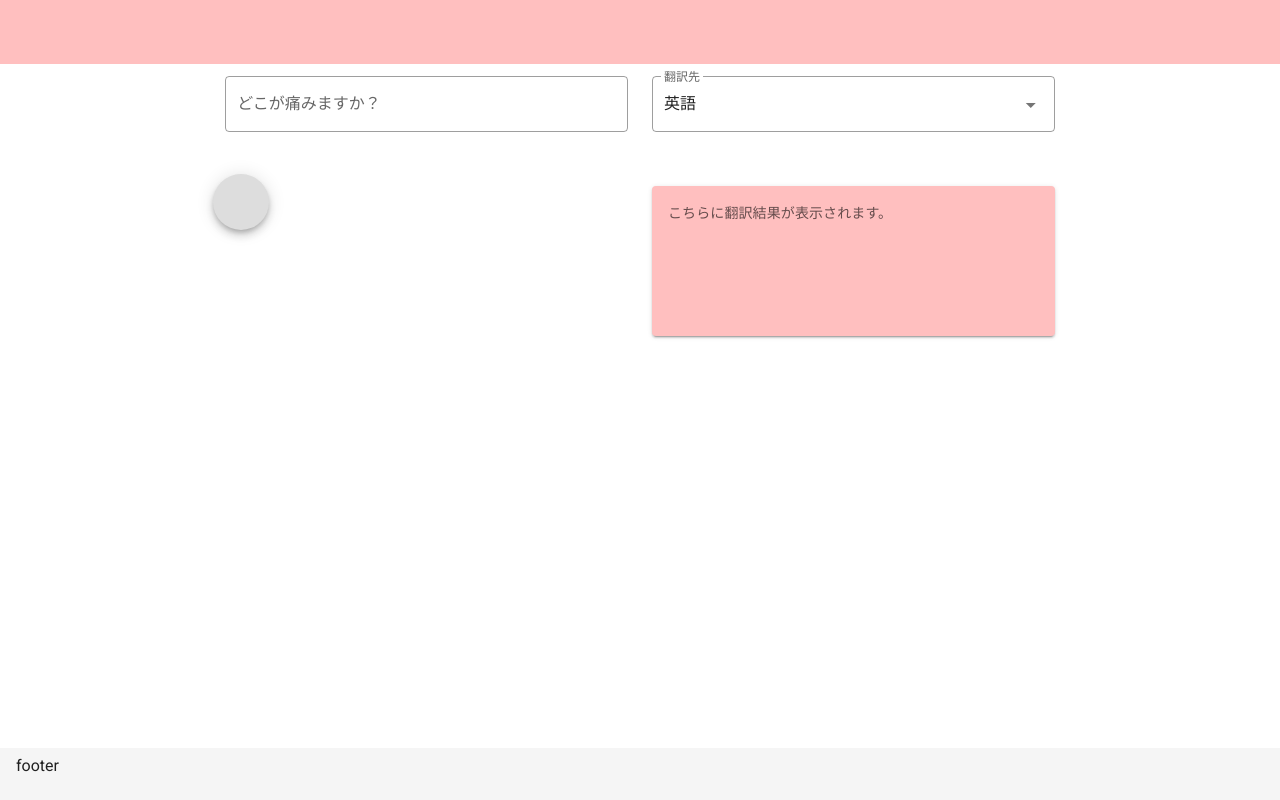
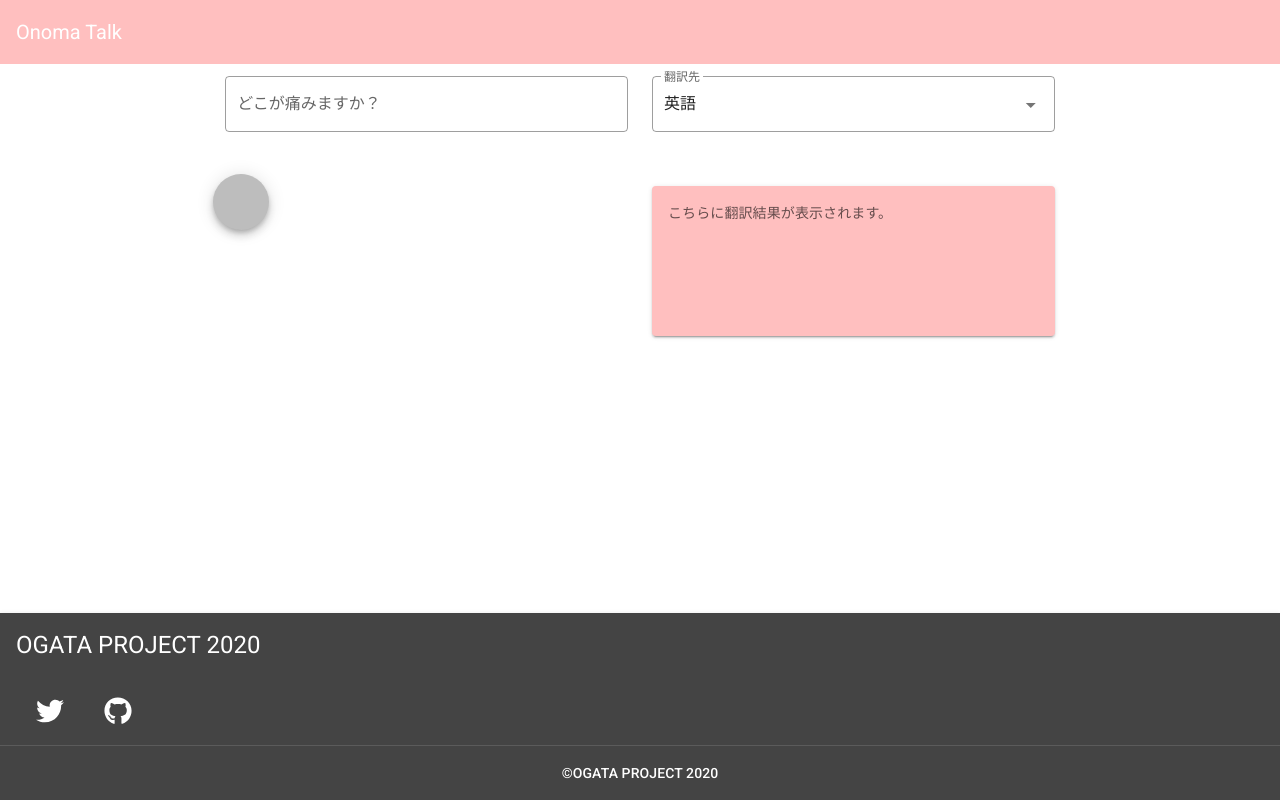
Before and after one commit to kmr-rmjr/onomatalk_web, a Vue app: page / in a window 1280 px wide. Built offline with nearby package versions, Linux system fonts and the light colour scheme; no server answers.

Commit message:
[update] ヘッダーとフッターを装飾

```diff
--- a/package.json
+++ b/package.json
@@ -8,6 +8,10 @@
     "lint": "vue-cli-service lint"
   },
   "dependencies": {
+    "@fortawesome/fontawesome-svg-core": "^1.2.32",
+    "@fortawesome/free-brands-svg-icons": "^5.15.1",
+    "@fortawesome/free-solid-svg-icons": "^5.15.1",
+    "@fortawesome/vue-fontawesome": "^2.0.0",
     "axios": "^0.21.0",
     "core-js": "^3.6.5",
     "vue": "^2.6.11",
--- a/src/App.vue
+++ b/src/App.vue
@@ -2,15 +2,36 @@
   <v-app>
     <header>
       <v-app-bar
+        dark
         flat
-        color="#FFBFBF"
-      ></v-app-bar>
+        :color="colors.primary"
+      >
+        <v-toolbar-title>Onoma Talk</v-toolbar-title>
+      </v-app-bar>
     </header>
     <v-main>
-      <translate></translate>
+      <translate
+        :activeColor="colors.primary"
+        :passiveColor="colors.passive"
+      ></translate>
     </v-main>
-    <v-footer>
-      <p>footer</p>
+    <v-footer
+      padless
+      dark
+    >
+      <v-card :color="colors.accent" tile width="100%">
+        <v-card-text class="headline white--text">OGATA PROJECT 2020</v-card-text>
+        <v-card-text class="">
+          <v-btn class="mx-4 text-left" icon>
+            <fa-icon size="2x" :icon="['fab', 'twitter']"/>
+          </v-btn>
+          <v-btn class="mx-4" icon href="https://github.com/kmr-rmjr/onomatalk_web" target="_blank">
+            <fa-icon size="2x" :icon="['fab', 'github']"/>
+          </v-btn>
+        </v-card-text>
+        <v-divider />
+        <v-card-text class="font-weight-medium white--text text-center">©OGATA PROJECT 2020</v-card-text>
+      </v-card>
     </v-footer>
   </v-app>
 </template>
@@ -19,14 +40,23 @@
 import Translate from '@/components/pages/Translate.vue';
 
 export default {
+  data() {
+    return {
+      colors: {
+        primary: '#FFBFBF',
+        passive: '#BDBDBD',
+        accent: '#444444',
+      }
+    }
+  },
   components: {
     Translate,
   }
 }
 </script>
 
-<style scoped>
+<style>
   body {
-    font-family: Hiragino Sans,Meiryo,sans-serif;;
+    font-family: Hiragino Sans,Meiryo,sans-serif;
   }
 </style>
--- a/src/components/pages/Translate.vue
+++ b/src/components/pages/Translate.vue
@@ -3,6 +3,7 @@
     <v-row justify="center">
       <v-col cols="12" lg="4" md="5" sm="6">
         <v-text-field
+          :color="activeColor"
           outlined
           label="どこが痛みますか？"
           :value="part"
@@ -11,6 +12,7 @@
       </v-col>
       <v-col cols="12" lg="4" md="5" sm="6">
         <v-select
+          :color="activeColor"
           v-model="targetLang"
           :items="languages"
           item-text="lang"
@@ -26,8 +28,8 @@
           justify="space-between"
           :option="{fab: true}"
           :active="activeColumn"
-          :activeColor="'#FFBFBF'"
-          :passiveColor="'#dddddd'"
+          :activeColor="activeColor"
+          :passiveColor="passiveColor"
           :lists="onomatopeLists"
           label="label"
           @my-click="activeColumn = $event"
@@ -37,8 +39,8 @@
           :className="['mx-2', 'mt-3']"
           :option="{rounded: true}"
           :active="selectedWord"
-          :activeColor="'#FFBFBF'"
-          :passiveColor="'#dddddd'"
+          :activeColor="activeColor"
+          :passiveColor="passiveColor"
           :lists="activeColumn.words"
           label="word"
           @my-click="selectedWord = $event"
@@ -47,7 +49,7 @@
       <v-col cols="12" lg="4" md="10">
         <v-card
           height="150"
-          color="#FFBFBF"
+          :color="activeColor"
           id="translated-area"
         >
           <v-card-text>
@@ -65,6 +67,16 @@ import Axios from 'axios';
 import languageList from '@/assets/language_list.json'
 
 export default {
+  props: {
+    activeColor: {
+      type: String,
+      required: true,
+    },
+    passiveColor: {
+      type: String,
+      required: true,
+    }
+  },
   components: {
     ToggleBottuns,
   },
--- a/src/main.js
+++ b/src/main.js
@@ -1,6 +1,16 @@
 import Vue from 'vue'
 import App from './App.vue'
 import vuetify from './plugins/vuetify';
+import { library } from '@fortawesome/fontawesome-svg-core';
+import { FontAwesomeIcon } from '@fortawesome/vue-fontawesome';
+import { fas } from '@fortawesome/free-solid-svg-icons';
+import { fab } from '@fortawesome/free-brands-svg-icons';
+
+
+library.add(fas, fab);
+
+Vue.component('fa-icon', FontAwesomeIcon)
+
 
 Vue.config.productionTip = false
 
```
Also changed, not shown: 1 other file (tests, documents, lock files or other folders).
